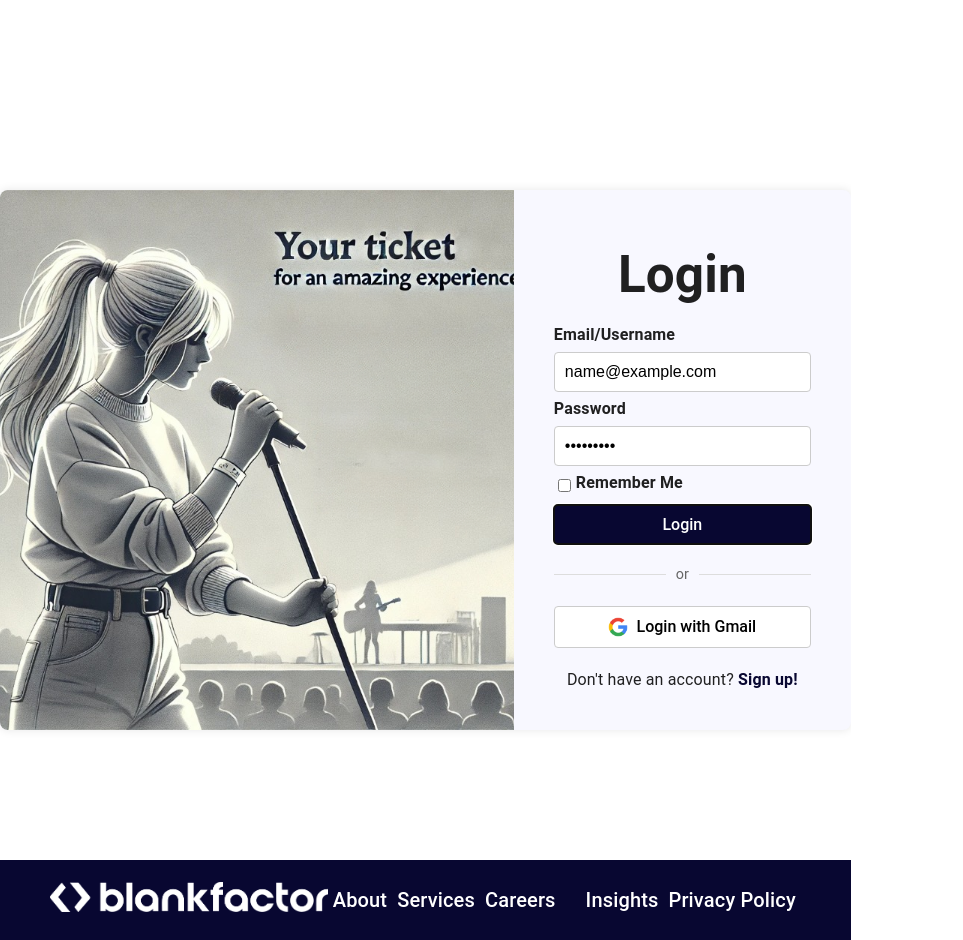
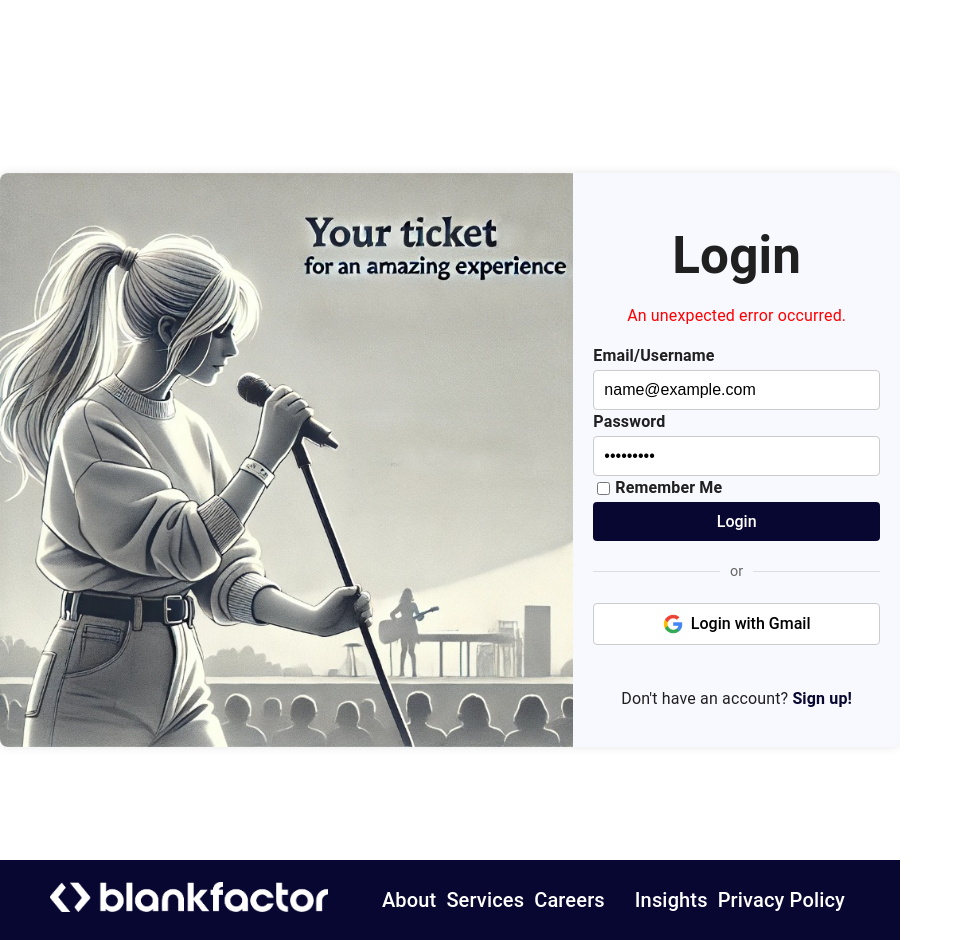
Before and after one commit to NextGen-BF/JJP25, a React (Vite) app in the folder app/frontend/: page /login in a window 1280 px wide. Both pictures are taken after typing "name@example.com", "Sample123" into the empty fields and a click on the button "Login". Shown: the whole page, without its empty margins (0-963 px from the left). Built offline with nearby package versions, Linux system fonts and the light colour scheme; no server answers.

Commit message:
JJP-149: Connect the login page with backend

```diff
--- a/app/frontend/package.json
+++ b/app/frontend/package.json
@@ -16,6 +16,7 @@
     "@mui/material": "^6.4.2",
     "@mui/x-date-pickers": "^7.26.0",
     "@reduxjs/toolkit": "^2.5.1",
+    "axios": "^1.7.9",
     "dayjs": "^1.11.13",
     "react": "^18.3.1",
     "react-dom": "^18.3.1",
--- a/app/frontend/src/pages/LoginPage/LoginPage.scss
+++ b/app/frontend/src/pages/LoginPage/LoginPage.scss
@@ -9,12 +9,11 @@
   display: flex;
   max-width: 900px;
   width: 100%;
-  height: 540px;
+  max-height: 600px;
   background-color: var(--background-ghostwhite);
   border-radius: 8px;
   overflow: hidden;
   box-shadow: 0 0 10px rgba(0, 0, 0, 0.1);
-}
 
   .side-image {
     flex: 2;
@@ -31,28 +30,37 @@
 
   .login-form-container {
     flex: 1;
-  padding: 40px;
     display: flex;
     flex-direction: column;
-  justify-content: center;
-}
+    justify-content: space-between;
+    min-height: 100%;
+    padding: 20px;
+    padding-bottom: 20px;
 
-.login-form-container h1 {
+    h1 {
       text-align: center;
       margin-bottom: 20px;
     }
 
+    .error {
+      color: var(--error-color);
+      text-align: center;
+      min-height: 20px;
+      font-size: 1rem;
+    }
+
+
     .login-form {
       display: flex;
       flex-direction: column;
+      flex-grow: 1;
 
       .form-group {
-    margin-bottom: 5px;
         display: flex;
         flex-direction: column;
 
         label {
-      margin-bottom: 5px;
+          margin-bottom: 2px;
           font-weight: bold;
         }
 
@@ -121,7 +129,6 @@
     }
 
     .gmail-login {
-  margin: 0;
 
       .gmail-button {
         padding: 10px;
@@ -148,8 +155,13 @@
       }
     }
 
+
+    .login-form-bottom {
+      text-align: center;
+      padding-top: 10px;
+    }
+
     .signup-prompt {
-  margin-top: 20px;
       text-align: center;
 
       a {
@@ -159,13 +171,16 @@
       }
     }
 
+  }
+}
+
 @media (max-width: 768px) {
   .login-container {
     flex-direction: column;
-    height: auto;
+    min-height: auto;
   }
 
-  .side-image {
+  .login-container .side-image {
     display: none;
   }
 
--- a/app/frontend/src/pages/LoginPage/LoginPage.tsx
+++ b/app/frontend/src/pages/LoginPage/LoginPage.tsx
@@ -1,8 +1,9 @@
-import { FC, useState, FormEvent, ChangeEvent } from 'react';
-import { Link } from 'react-router-dom';
-import './LoginPage.scss';
-import sideImage from '../../assets/side-image.png';
-import gmailLogo from '../../assets/google-color.png';
+import { FC, useState, FormEvent, ChangeEvent } from "react";
+import { useNavigate, Link } from "react-router-dom";
+import axios from "axios";
+import "./LoginPage.scss";
+import sideImage from "../../assets/side-image.png";
+import gmailLogo from "../../assets/google-color.png";
 
 interface FormValues {
   username: string;
@@ -21,11 +22,10 @@ const LoginPage: FC = () => {
     password: '',
     rememberMe: false,
   });
-
-  const [errors, setErrors] = useState<Errors>({
-    username: '',
-    password: '',
-  });
+  const [errors, setErrors] = useState<Errors>({ username: '', password: '' });
+  const [loginError, setLoginError] = useState<string>('');
+  const [loading, setLoading] = useState<boolean>(false);
+  const navigate = useNavigate();
 
   const handleInputChange = (e: ChangeEvent<HTMLInputElement>) => {
     const { name, value, type, checked } = e.target;
@@ -35,7 +35,7 @@ const LoginPage: FC = () => {
     });
   };
 
-  const handleInputValidation = () => {
+  const validateForm = (): boolean => {
     let valid = true;
     const newErrors: Errors = { username: '', password: '' };
     if (!formValues.username) {
@@ -50,11 +50,30 @@ const LoginPage: FC = () => {
     return valid;
   };
 
-  const handleSubmit = (e: FormEvent<HTMLFormElement>) => {
+  const handleSubmit = async (e: FormEvent<HTMLFormElement>) => {
     e.preventDefault();
-    if (handleInputValidation()) {
-      // Placeholder for login action
-      alert('Login successful (to be implemented)!');
+    setLoginError('');
+    if (!validateForm()) return;
+    setLoading(true);
+    try {
+      const response = await axios.post(
+        'http://localhost:8081/api/v1/auth/login',
+        {
+          loginIdentifier: formValues.username,
+          password: formValues.password,
+        }
+      );
+      const { token } = response.data;
+      localStorage.setItem('token', token);
+      navigate('/dashboard');
+    } catch (err) {
+      const errorMessage = axios.isAxiosError(err)
+        ? err.response?.data?.message
+        : null;
+
+      setLoginError(errorMessage || 'An unexpected error occurred.');
+    } finally {
+      setLoading(false);
     }
   };
 
@@ -71,7 +90,11 @@ const LoginPage: FC = () => {
         </div>
 
         <div className="login-form-container">
+          <div className="login-form-top">
             <h1>Login</h1>
+            <div className="error-container">
+              {loginError && <p className="error">{loginError}</p>}
+            </div>
             <form className="login-form" onSubmit={handleSubmit} noValidate>
               <div className="form-group">
                 <label htmlFor="username">Email/Username</label>
@@ -83,7 +106,9 @@ const LoginPage: FC = () => {
                   onChange={handleInputChange}
                   placeholder="Enter your email or username"
                 />
-              {errors.username && <span className="error">{errors.username}</span>}
+                {errors.username && (
+                  <span className="error">{errors.username}</span>
+                )}
               </div>
               <div className="form-group">
                 <label htmlFor="password">Password</label>
@@ -95,7 +120,9 @@ const LoginPage: FC = () => {
                   onChange={handleInputChange}
                   placeholder="Enter your password"
                 />
-              {errors.password && <span className="error">{errors.password}</span>}
+                {errors.password && (
+                  <span className="error">{errors.password}</span>
+                )}
               </div>
               <div className="form-group remember-me">
                 <input
@@ -107,8 +134,8 @@ const LoginPage: FC = () => {
                 />
                 <label htmlFor="rememberMe">Remember Me</label>
               </div>
-            <button type="submit" className="login-button">
-              Login
+              <button type="submit" className="login-button" disabled={loading}>
+                {loading ? "Logging in..." : "Login"}
               </button>
             </form>
             <div className="or-separator">or</div>
@@ -118,14 +145,15 @@ const LoginPage: FC = () => {
                 <span>Login with Gmail</span>
               </button>
             </div>
-
+          </div>
+          <div className="login-form-bottom">
             <p className="signup-prompt">
               Don't have an account? <Link to="/register">Sign up!</Link>
             </p>
           </div>
         </div>
       </div>
+    </div>
   );
-};
-
+}
 export default LoginPage;
```
Lines whose indentation alone changed are shown as unchanged.
